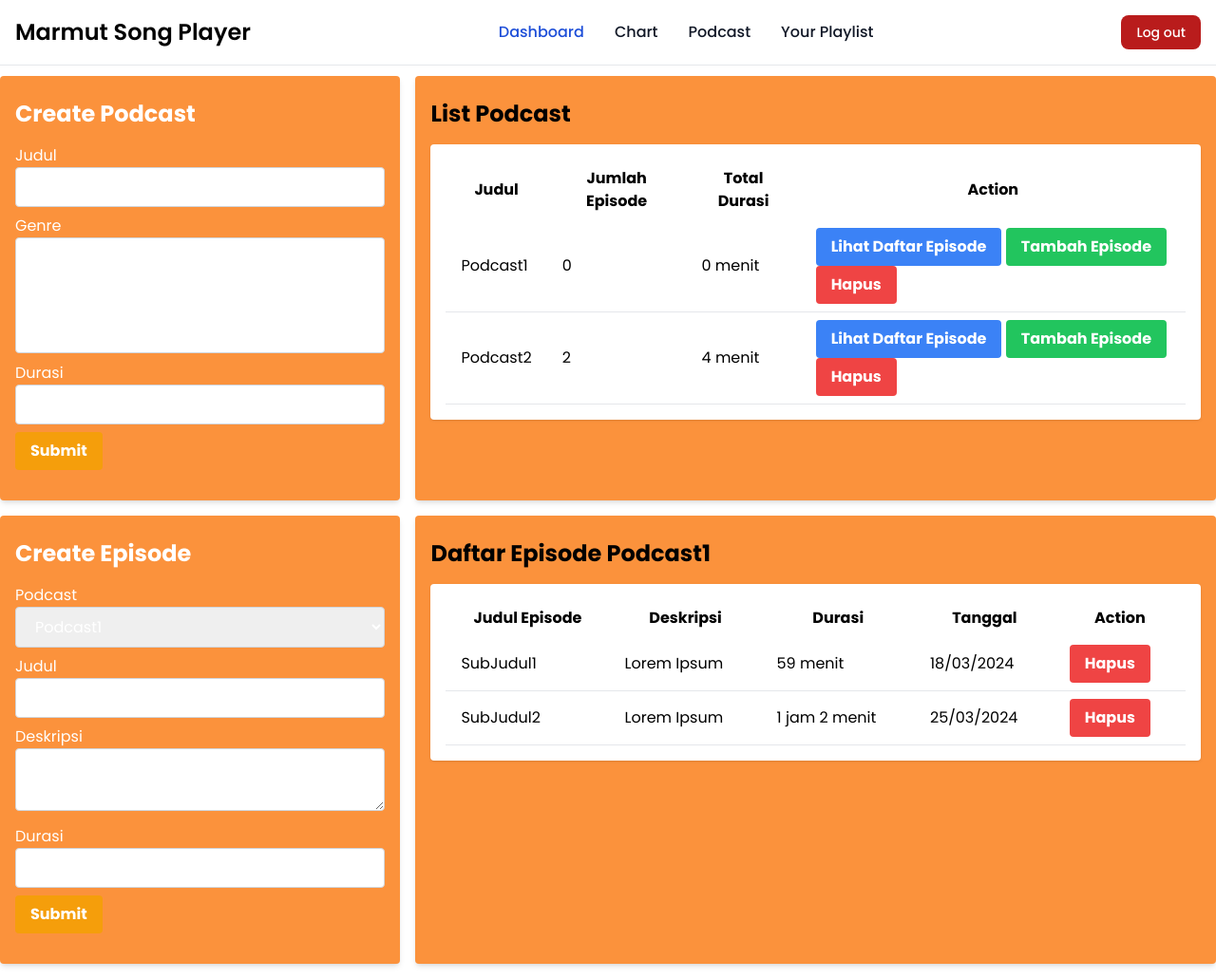
After one commit to C15JagoNgeSQL/marmut, a Django app: page /crud_kelola_podcast/ in a window 1280 px wide. The commit adds this page. Shown: the whole page at 95% size. Run offline with Django 5.2, Linux system fonts and the light colour scheme; some libraries are stand-ins or nearby versions.

Commit message:
saving local

```diff
--- a/main/templates/chart_detail.html
+++ b/main/templates/chart_detail.html
@@ -1,3 +1,7 @@
+{% extends 'base.html' %}
+
+{% block content %}
+
 <!DOCTYPE html>
 <html lang="en">
 <head>
@@ -68,3 +72,5 @@
   </div>
 </body>
 </html>
+
+{% endblock content %}
--- /dev/null
+++ b/main/templates/crud_kelola_podcast.html
@@ -0,0 +1,144 @@
+{% extends 'base.html' %}
+
+{% load static %}
+{% block framework %}
+  <script src="https://cdn.tailwindcss.com"></script>
+{% endblock %}
+
+{% block content %}
+<div class="flex flex-col md:flex-row md:space-x-4 mt-20">
+  <!-- Create Podcast Form -->
+  <div class="w-full md:w-1/3 p-4 pt-6 pb-8 mb-4 bg-orange-400 rounded shadow-md">
+    <h2 class="text-2xl font-bold mb-4 text-white">Create Podcast</h2>
+    <form>
+      <label class="block mb-2">
+        <span class="text-white">Judul</span>
+        <input type="text" class="w-full px-4 py-2 text-white border border-gray-300 rounded" />
+      </label>
+      <label class="block mb-2">
+        <span class="text-white">Genre</span>
+        <select multiple class="w-full px-4 py-2 text-white border border-gray-300 rounded">
+          <option value="Comedy">Comedy</option>
+          <option value="Drama">Drama</option>
+          <option value="Education">Education</option>
+          <!-- Add more options here -->
+        </select>
+      </label>
+      <label class="block mb-2">
+        <span class="text-white">Durasi</span>
+        <input type="text" class="w-full px-4 py-2 text-white border border-gray-300 rounded" />
+      </label>
+      <button class="bg-amber-500 hover:bg-amber-700 text-white font-bold py-2 px-4 rounded">Submit</button>
+    </form>
+  </div>
+
+  <!-- List Podcast -->
+  <div class="w-full md:w-2/3 p-4 pt-6 pb-8 mb-4 bg-orange-400 rounded shadow-md">
+    <h2 class="text-2xl font-bold mb-4 text-black">List Podcast</h2>
+    <section class="bg-white p-4 rounded shadow">
+      <table class="w-full border-collapse">
+        <thead>
+          <tr>
+            <th class="px-4 py-2 text-black">Judul</th>
+            <th class="px-4 py-2 text-black">Jumlah Episode</th>
+            <th class="px-4 py-2 text-black">Total Durasi</th>
+            <th class="px-4 py-2 text-black">Action</th>
+          </tr>
+        </thead>
+        <tbody>
+          <tr class="border-b">
+            <td class="px-4 py-2 text-black">Podcast1</td>
+            <td class="px-4 py-2 text-black">0</td>
+            <td class="px-4 py-2 text-black">0 menit</td>
+            <td class="px-4 py-2 text-black">
+              <button class="bg-blue-500 hover:bg-blue-700 text-white font-bold py-2 px-4 rounded">Lihat Daftar Episode</button>
+              <button class="bg-green-500 hover:bg-green-700 text-white font-bold py-2 px-4 rounded">Tambah Episode</button>
+              <button class="bg-red-500 hover:bg-red-700 text-white font-bold py-2 px-4 rounded">Hapus</button>
+            </td>
+          </tr>
+          <tr class="border-b">
+            <td class="px-4 py-2 text-black">Podcast2</td>
+            <td class="px-4 py-2 text-black">2</td>
+            <td class="px-4 py-2 text-black">4 menit</td>
+            <td class="px-4 py-2 text-black">
+              <button class="bg-blue-500 hover:bg-blue-700 text-white font-bold py-2 px-4 rounded">Lihat Daftar Episode</button>
+              <button class="bg-green-500 hover:bg-green-700 text-white font-bold py-2 px-4 rounded">Tambah Episode</button>
+              <button class="bg-red-500 hover:bg-red-700 text-white font-bold py-2 px-4 rounded">Hapus</button>
+            </td>
+          </tr>
+        </tbody>
+      </table>
+    </section>
+  </div>
+</div>
+
+<div class="flex flex-col md:flex-row md:space-x-4">
+  <!-- Create Episode Form -->
+  <div class="w-full md:w-1/3 p-4 pt-6 pb-8 mb-4 bg-orange-400 rounded shadow-md">
+    <h2 class="text-2xl font-bold mb-4 text-white">Create Episode</h2>
+
+    <form>
+      <label class="block mb-2">
+        <span class="text-white">Podcast</span>
+        <select class="w-full px-4 py-2 text-white border border-gray-300 rounded">
+          <option value="Podcast1">Podcast1</option>
+          <option value="Podcast2">Podcast2</option>
+          <!-- Add more options here -->
+        </select>
+      </label>
+      <label class="block mb-2">
+        <span class="text-white">Judul</span>
+        <input type="text" class="w-full px-4 py-2 text-white border border-gray-300 rounded" />
+      </label>
+      <label class="block mb-2">
+        <span class="text-white">Deskripsi</span>
+        <textarea class="w-full px-4 py-2 text-white border border-gray-300 rounded"></textarea>
+      </label>
+      <label class="block mb-2">
+        <span class="text-white">Durasi</span>
+        <input type="text" class="w-full px-4 py-2 text-white border border-gray-300 rounded" />
+      </label>
+      <button class="bg-amber-500 hover:bg-amber-700 text-white font-bold py-2 px-4 rounded">Submit</button>
+    </form>
+  </div>
+
+  <!-- List Episodes -->
+  <div class="w-full md:w-2/3 p-4 pt-6 pb-8 mb-4 bg-orange-400 rounded shadow-md">
+    <h2 class="text-2xl font-bold mb-4 text-black">Daftar Episode Podcast1</h2>
+    <section class="bg-white p-4 rounded shadow">
+      <table class="w-full border-collapse">
+        <thead>
+          <tr>
+            <th class="px-4 py-2 text-black">Judul Episode</th>
+            <th class="px-4 py-2 text-black">Deskripsi</th>
+            <th class="px-4 py-2 text-black">Durasi</th>
+            <th class="px-4 py-2 text-black">Tanggal</th>
+            <th class="px-4 py-2 text-black">Action</th>
+          </tr>
+        </thead>
+        <tbody>
+          <tr class="border-b">
+            <td class="px-4 py-2 text-black">SubJudul1</td>
+            <td class="px-4 py-2 text-black">Lorem Ipsum</td>
+            <td class="px-4 py-2 text-black">59 menit</td>
+            <td class="px-4 py-2 text-black">18/03/2024</td>
+            <td class="px-4 py-2 text-black">
+              <button class="bg-red-500 hover:bg-red-700 text-white font-bold py-2 px-4 rounded">Hapus</button>
+            </td>
+          </tr>
+          <tr class="border-b">
+            <td class="px-4 py-2 text-black">SubJudul2</td>
+            <td class="px-4 py-2 text-black">Lorem Ipsum</td>
+            <td class="px-4 py-2 text-black">1 jam 2 menit</td>
+            <td class="px-4 py-2 text-black">25/03/2024</td>
+            <td class="px-4 py-2 text-black">
+              <button class="bg-red-500 hover:bg-red-700 text-white font-bold py-2 px-4 rounded">Hapus</button>
+            </td>
+          </tr>
+        </tbody>
+      </table>
+    </section>
+  </div>
+</div>
+
+{% endblock content %}
--- a/main/urls.py
+++ b/main/urls.py
@@ -2,7 +2,7 @@ from django.urls import path
 from main import views
 from main.views import show_main, login_user, logout_user, show_dashboard
 from main.views import *
-from main.views import temporary_chart_detail_view, temporary_lihat_chart_view, temporary_crud_user_playlist_view, temporary_r_podcast_view
+from main.views import temporary_chart_detail_view, temporary_lihat_chart_view, temporary_r_podcast_view, temporary_crud_kelola_podcast_view
 
 
 app_name = 'main'
@@ -14,6 +14,6 @@ urlpatterns = [
     path('', show_dashboard, name='dashboard'),
     path('chart_detail/', temporary_chart_detail_view, name='chart_detail'),
     path('lihat_chart/', temporary_lihat_chart_view, name='lihat_chart'),
-    path('crud_user_playlist/', temporary_crud_user_playlist_view, name='crud_user_playlist'),
+    path('crud_kelola_podcast/', temporary_crud_kelola_podcast_view, name='crud_kelola_podcast'),
     path('r_podcast/', temporary_r_podcast_view, name='r_podcast'),
 ]
--- a/main/views.py
+++ b/main/views.py
@@ -96,7 +96,7 @@ def temporary_chart_detail_view(request):
     return render(request, 'chart_detail.html', context)
 
 
-def temporary_crud_user_playlist_view(request):
+def temporary_crud_kelola_podcast_view(request):
     context = {
         'judul_playlist': 'Playlist1',
         'pembuat': 'Pembuat1',
@@ -110,7 +110,7 @@ def temporary_crud_user_playlist_view(request):
             {'judul': 'Song3', 'artis': 'Artist3', 'durasi': '4 menit'}
         ]
     }
-    return render(request, 'crud_user_playlist.html', context)
+    return render(request, 'crud_kelola_podcast.html', context)
 
 def temporary_lihat_chart_view(request):
     chart_data = [
```
Also changed, not shown: main/templates/crud_user_playlist.html (deleted, +0 -83 lines).
